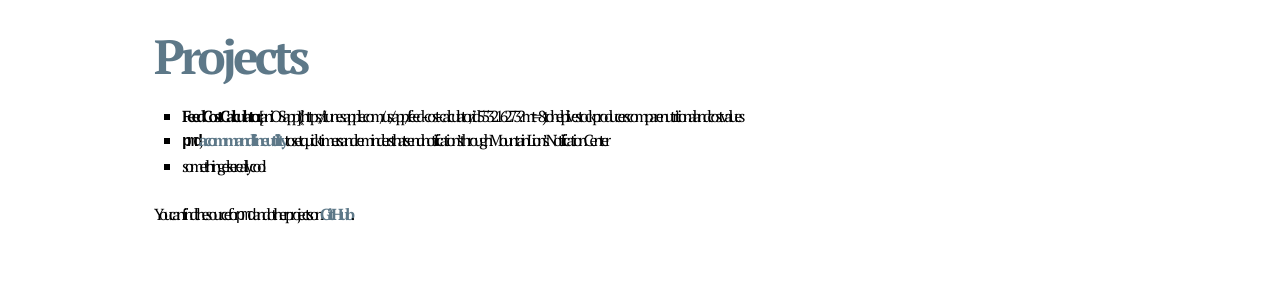
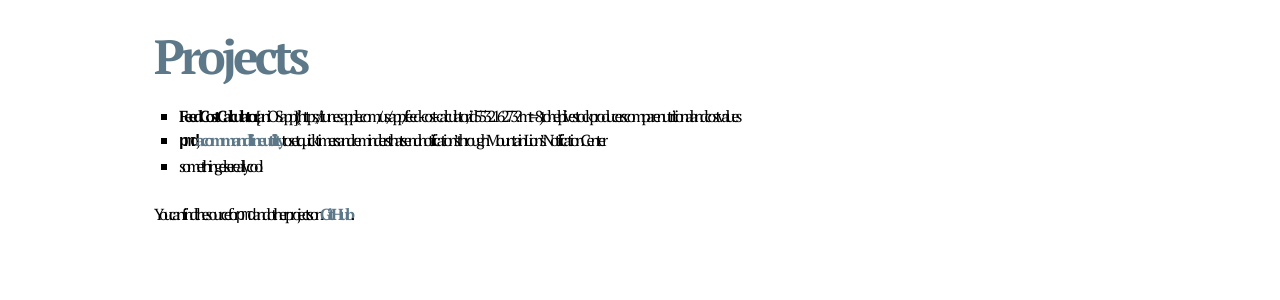
Before and after one commit to ebsen/ebsen.me, a Jekyll site: the page built from projects/index.md, in a window 1280 px wide. Shown: the part 138-438 px from the top of the page. Built offline with Jekyll 4.4.1, drawn with Linux system fonts in a browser that asks for light colours.

Commit message:
Fixed the stinking padding.

```diff
--- a/css/grid.css
+++ b/css/grid.css
@@ -3,7 +3,7 @@
 */
 .wrap {
   max-width: 940px;
-  padding: 10px 3em; /*Default: 10px*/
+  padding: 10px; /*10px 3em*/
   margin: 0 auto;
 }
 /*
--- a/css/overrides.css
+++ b/css/overrides.css
@@ -37,6 +37,6 @@
 	font-weight: normal;
 }
 ul {
-	padding-left: 28px;
+	padding-left: 25px;
 	list-style-type: square;
 }
```
